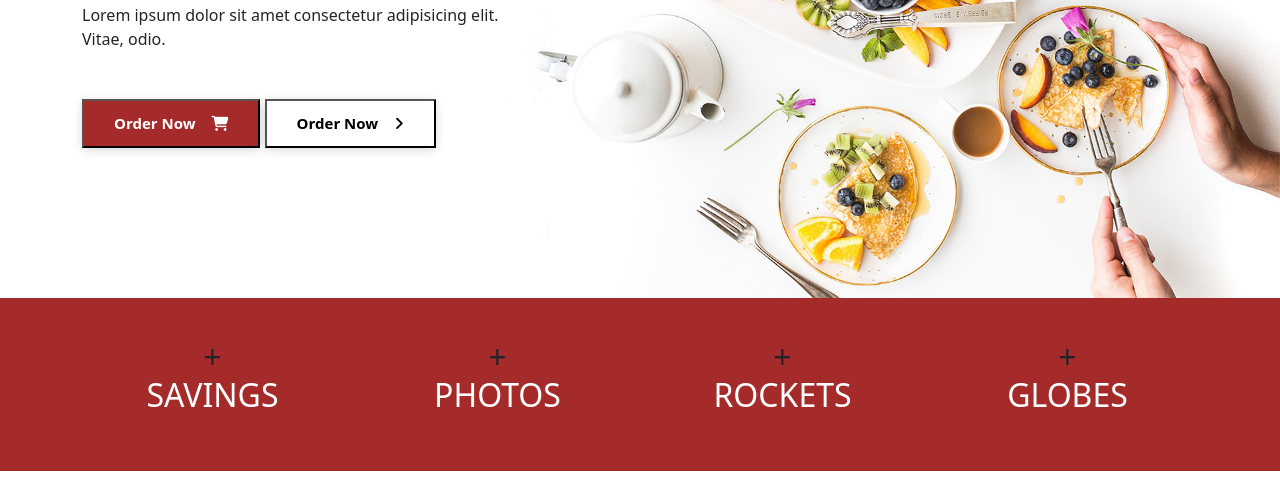
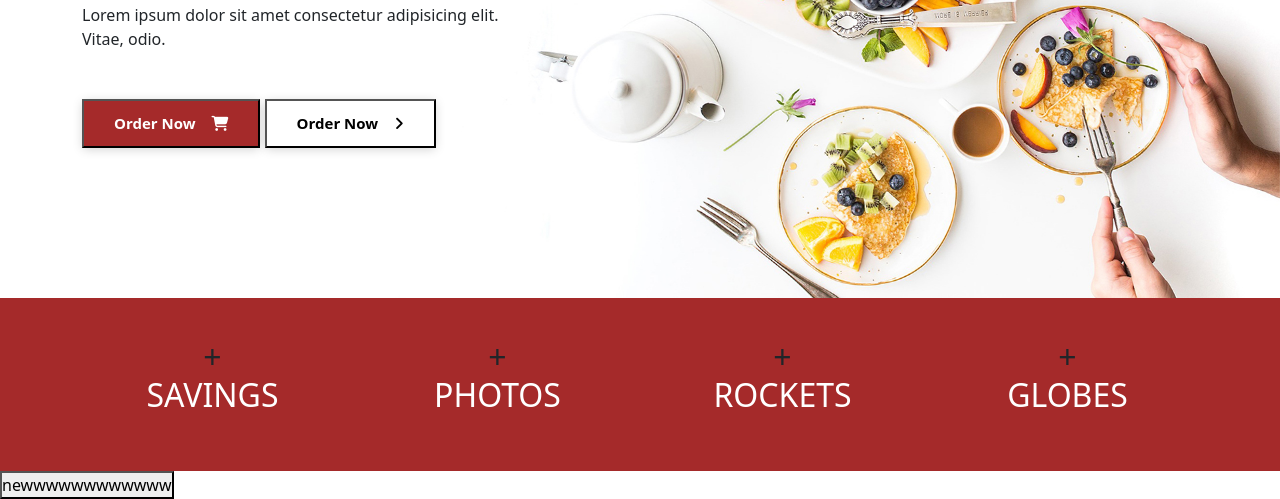
Before and after one commit to SadaaqueAli/foodies-web, a plain HTML site: page index.html in a window 1280 px wide. Shown: the part 371-870 px from the top of the page. Before the commit the page ends 842 px from the top, so only its background shows below. Drawn offline with nearby package versions, Linux system fonts and the light colour scheme.

Commit message:
buttn faltu added

```diff
--- a/index.html
+++ b/index.html
@@ -100,6 +100,10 @@
             </div>
         </section>
     </section>
+
+
+
+    <button>newwwwwwwwwwww</button>
     <script src="https://cdn.jsdelivr.net/npm/bootstrap@5.3.3/dist/js/bootstrap.bundle.min.js"
         integrity="sha384-YvpcrYf0tY3lHB60NNkmXc5s9fDVZLESaAA55NDzOxhy9GkcIdslK1eN7N6jIeHz"
         crossorigin="anonymous"></script>
```
